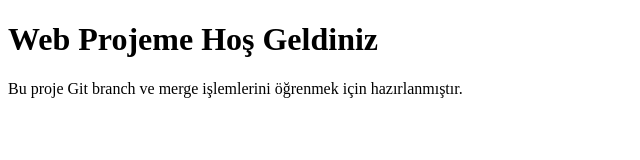
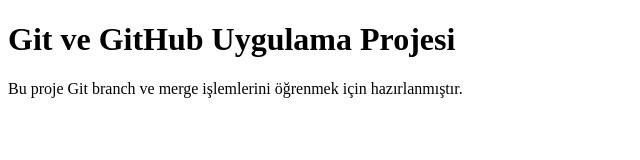
Before and after one commit to hedasu/ito_branch_merge_hw, a plain HTML site: page index.html in a window 1280 px wide. Shown: the whole page, without its empty margins (0-640 px from the left). Drawn offline with Linux system fonts and the light colour scheme.

Commit message:
Update index.html
Homepage başlığı güncellendi

```diff
--- a/index.html
+++ b/index.html
@@ -8,7 +8,7 @@
 
 <body>
 
-    <h1>Web Projeme Hoş Geldiniz</h1>
+    <h1>Git ve GitHub Uygulama Projesi</h1>
 
     <p>Bu proje Git branch ve merge işlemlerini öğrenmek için hazırlanmıştır.</p>
 
```
